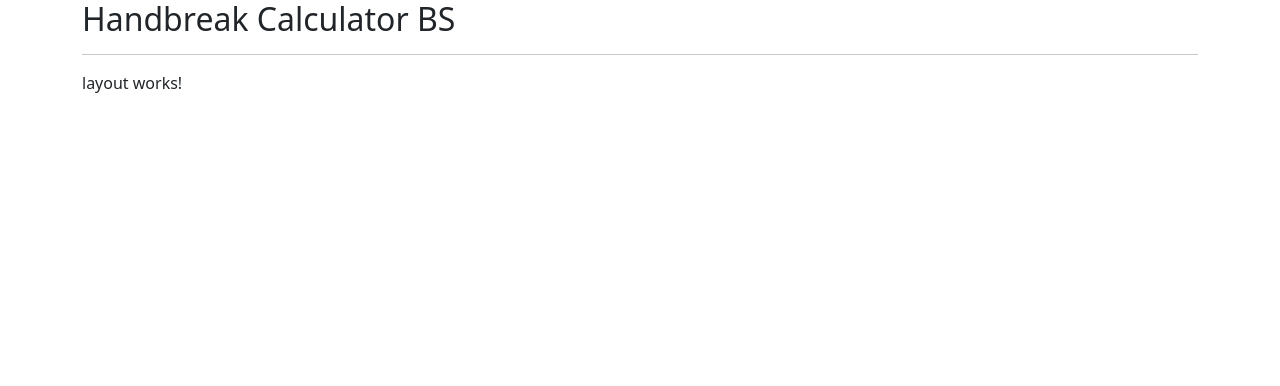
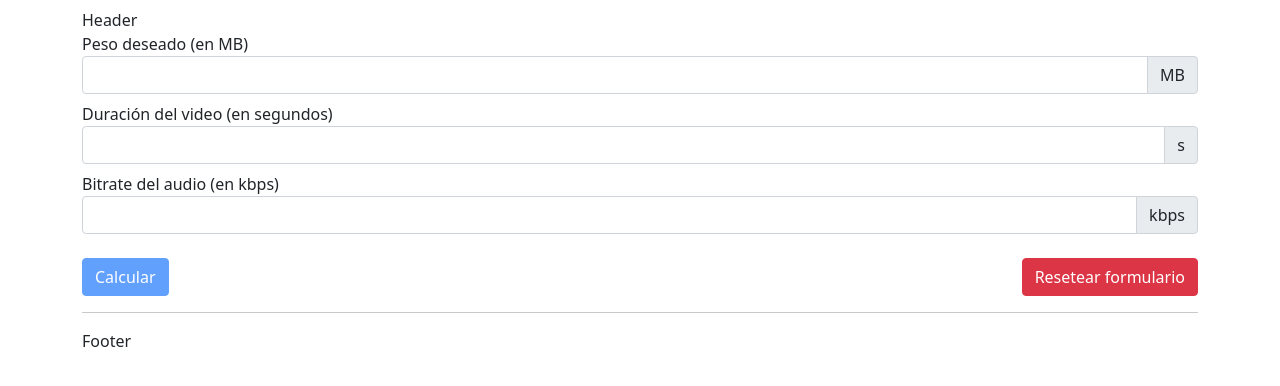
Before and after one commit to cristiancajiaos/handbreak-calculator-bs, an Angular app: page / in a window 1280 px wide. Shown: the top 386 px of the page. Built offline with nearby package versions, Linux system fonts and the light colour scheme.

Commit message:
Implementado formulario operativo

```diff
--- a/src/app/app.component.html
+++ b/src/app/app.component.html
@@ -1,5 +1 @@
-<div class="container">
-  <h2>Handbreak Calculator BS</h2>
-  <hr/>
-  <app-layout></app-layout>
-</div>
+<app-layout></app-layout>
--- a/src/app/app.module.ts
+++ b/src/app/app.module.ts
@@ -4,11 +4,13 @@ import { BrowserModule } from '@angular/platform-browser';
 
 import { AppComponent } from './app.component';
 import { LayoutComponent } from './layout/layout.component';
+import { CalculatorComponent } from './calculator/calculator.component';
 
 @NgModule({
   declarations: [
     AppComponent,
-    LayoutComponent
+    LayoutComponent,
+    CalculatorComponent
   ],
   imports: [
     BrowserModule,
--- /dev/null
+++ b/src/app/calculator/calculator.component.html
@@ -0,0 +1,40 @@
+<form [formGroup]="bitrateForm" (submit)="calculateBitrate()">
+  <div class="form-group mb-2">
+    <label for="size">Peso deseado (en MB)</label>
+    <div class="input-group">
+      <input type="number" class="form-control" id="size" name="size" formControlName="size"/>
+      <span class="input-group-text">MB</span>
+    </div>
+    <small class="text-danger" *ngIf="checkValidityField('size')">Este campo es obligatorio</small>
+  </div>
+  <div class="form-group mb-2">
+    <label for="runtime">Duración del video (en segundos)</label>
+    <div class="input-group">
+      <input type="number" class="form-control" id="runtime" name="runtime" formControlName="runtime" />
+      <span class="input-group-text">s</span>
+    </div>
+    <small class="text-danger" *ngIf="checkValidityField('runtime')">Este campo es obligatorio</small>
+  </div>
+  <div class="form-group mb-4">
+    <label for="audioBitrate">Bitrate del audio (en kbps)</label>
+    <div class="input-group">
+      <input type="number" class="form-control" id="audioBitrate" name="audioBitrate" formControlName="audioBitrate" />
+      <span class="input-group-text">kbps</span>
+    </div>
+    <small class="text-danger" *ngIf="checkValidityField('audioBitrate')">Este campo es obligatorio</small>
+  </div>
+  <div class="form-group">
+    <div class="d-flex justify-content-between">
+      <button type="submit" class="btn btn-primary" [disabled]="bitrateForm.invalid">
+        Calcular
+      </button>
+      <button type="button" class="btn btn-danger" (click)="resetForm()">
+        Resetear formulario
+      </button>
+    </div>
+  </div>
+</form>
+<div class="text-center" *ngIf="videoBitrate">
+  <hr/>
+  <p>Bitrate de video a introducir en Handbreak: <strong>{{videoBitrate}}</strong> kbps</p>
+</div>
--- /dev/null
+++ b/src/app/calculator/calculator.component.ts
@@ -0,0 +1,41 @@
+import { Component, OnInit } from '@angular/core';
+import { FormBuilder, FormGroup, Validators } from '@angular/forms';
+
+@Component({
+  selector: 'app-calculator',
+  templateUrl: './calculator.component.html',
+  styleUrls: ['./calculator.component.scss']
+})
+export class CalculatorComponent implements OnInit {
+
+  videoBitrate: number;
+
+  bitrateForm: FormGroup;
+
+  constructor(
+    private fb: FormBuilder,
+  ) { }
+
+  ngOnInit(): void {
+    this.bitrateForm = this.fb.group({
+      size: ['', Validators.required],
+      runtime: ['', Validators.required],
+      audioBitrate: ['', Validators.required]
+    });
+  }
+
+  checkValidityField(field: string): boolean {
+    const control = this.bitrateForm.controls[field];
+    return control.touched && control.invalid;
+  }
+
+  calculateBitrate(): void {
+    const formsValue = this.bitrateForm.value;
+    this.videoBitrate = Math.ceil((formsValue.size * 1024 * 8) / formsValue.runtime) - formsValue.audioBitrate;
+  }
+
+  resetForm(): void {
+    this.bitrateForm.reset();
+    this.videoBitrate = null;
+  }
+}
--- a/src/app/layout/layout.component.html
+++ b/src/app/layout/layout.component.html
@@ -1 +1,12 @@
-<p>layout works!</p>
+<div class="container my-2">
+  <header>
+    Header
+  </header>
+  <main>
+    <app-calculator></app-calculator>
+  </main>
+  <hr/>
+  <footer>
+    Footer
+  </footer>
+</div>
--- a/tsconfig.json
+++ b/tsconfig.json
@@ -5,7 +5,7 @@
     "baseUrl": "./",
     "outDir": "./dist/out-tsc",
     "forceConsistentCasingInFileNames": true,
-    "strict": true,
+    "strict": false,
     "noImplicitReturns": true,
     "noFallthroughCasesInSwitch": true,
     "sourceMap": true,
```
Also changed, not shown: src/app/calculator/calculator.component.scss (added), 1 other file (tests, documents, lock files or other folders).
